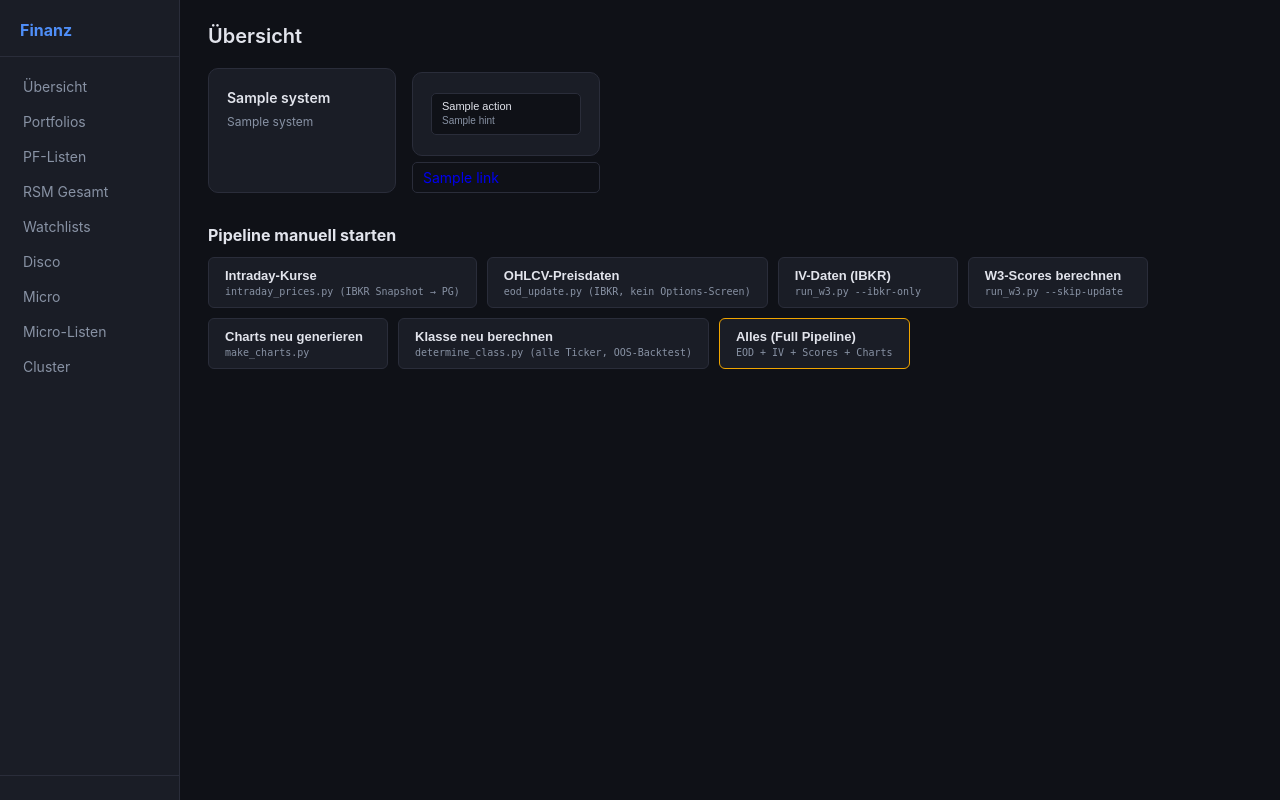
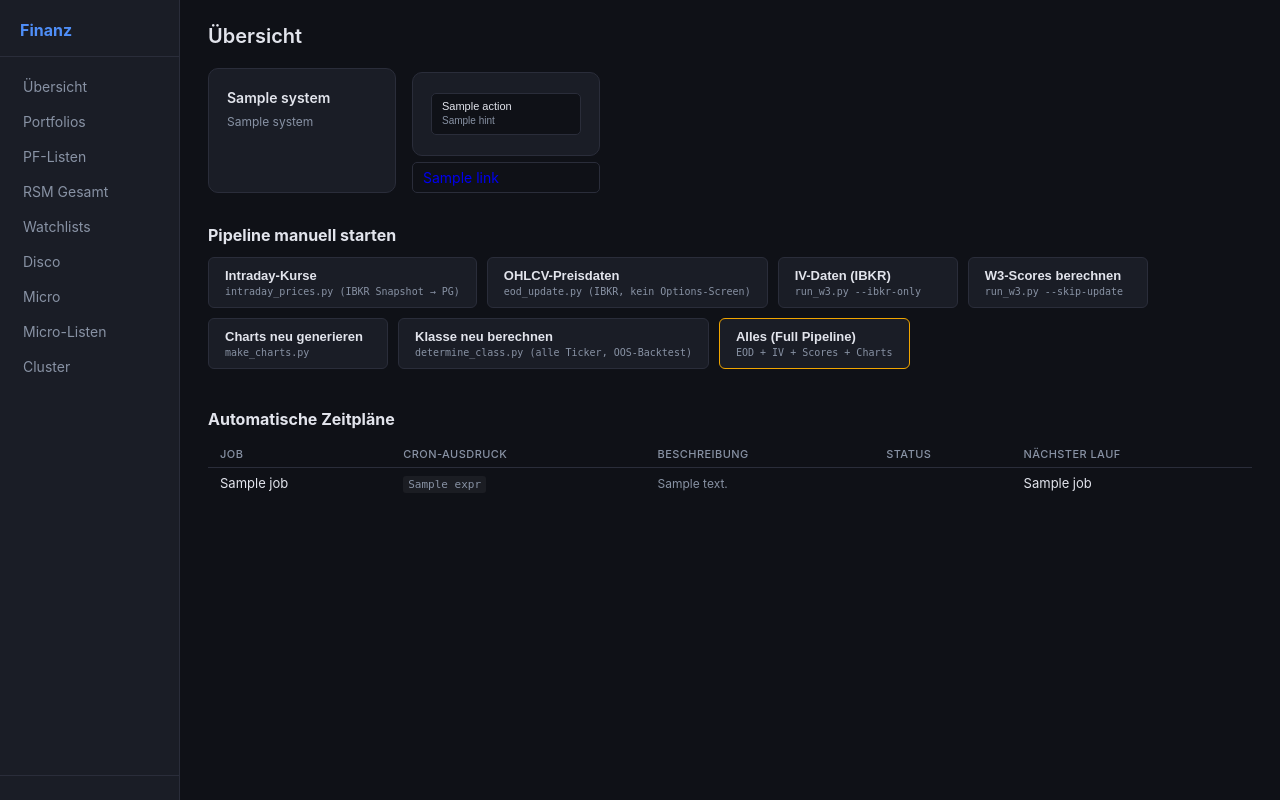
Before and after one commit to nabussan/finanz-dashboard, a Python web app: template templates/index.html in a window 1280 px wide. Run offline with Jinja, Linux system fonts and the light colour scheme; the template is opened without the code that fills it: most values are stand-ins (such as "Sample title", 1, 10 or a date in 2020); some libraries are stand-ins or nearby versions.

Commit message:
feat: Cron-Zeitplan-Tabelle auf Admin-Seite (croniter)
Co-Authored-By: Claude Sonnet 4.6 <noreply@anthropic.com>

```diff
--- a/requirements.txt
+++ b/requirements.txt
@@ -1,4 +1,5 @@
 # Runtime
+croniter>=1.4
 fastapi>=0.115
 uvicorn[standard]>=0.30
 asyncpg>=0.29
--- a/static/style.css
+++ b/static/style.css
@@ -1073,3 +1073,45 @@ td a:hover { text-decoration: underline; }
 .chart-panel { display: flex; flex-direction: column; }
 .chart-body { flex: 1; min-height: 0; position: relative; }
 #tv-chart { position: absolute; inset: 0; display: none; }
+
+/* Cron-Zeitplan-Tabelle */
+.cron-table {
+  width: 100%;
+  border-collapse: collapse;
+  margin-top: 8px;
+  font-size: 13px;
+}
+.cron-table th {
+  text-align: left;
+  padding: 6px 12px;
+  border-bottom: 1px solid var(--border);
+  color: var(--muted);
+  font-weight: 500;
+  font-size: 11px;
+  text-transform: uppercase;
+  letter-spacing: .04em;
+}
+.cron-table td {
+  padding: 7px 12px;
+  border-bottom: 1px solid rgba(255,255,255,.04);
+  vertical-align: middle;
+}
+.cron-table tr:last-child td { border-bottom: none; }
+.cron-table code {
+  font-family: monospace;
+  font-size: 11px;
+  color: var(--muted);
+  background: rgba(255,255,255,.05);
+  padding: 2px 5px;
+  border-radius: 3px;
+}
+.cron-desc { color: var(--muted); font-size: 12px; }
+.cron-next { color: var(--text); font-variant-numeric: tabular-nums; white-space: nowrap; }
+.admin-btn-dot--inline {
+  display: inline-block;
+  position: static;
+}
+.admin-btn--status-red    .admin-btn-dot--inline { background: var(--red); }
+.admin-btn--status-yellow .admin-btn-dot--inline { background: var(--orange); }
+.admin-btn--status-green  .admin-btn-dot--inline { background: var(--green); }
+.admin-btn--status-grey   .admin-btn-dot--inline { background: var(--muted); }
--- a/templates/index.html
+++ b/templates/index.html
@@ -87,4 +87,28 @@
     </button>
   </form>
 </div>
+
+<h2 style="margin-top: 40px;">Automatische Zeitpläne</h2>
+<table class="cron-table">
+  <thead>
+    <tr>
+      <th>Job</th>
+      <th>Cron-Ausdruck</th>
+      <th>Beschreibung</th>
+      <th>Status</th>
+      <th>Nächster Lauf</th>
+    </tr>
+  </thead>
+  <tbody>
+    {% for job in cron_jobs %}
+    <tr>
+      <td>{{ job.label }}</td>
+      <td><code>{{ job.expr }}</code></td>
+      <td class="cron-desc">{{ job.desc }}</td>
+      <td><span class="admin-btn-dot admin-btn-dot--inline admin-btn--status-{{ job.dot }}"></span></td>
+      <td class="cron-next">{{ job.next_label }}</td>
+    </tr>
+    {% endfor %}
+  </tbody>
+</table>
 {% endblock %}
```
Also changed, not shown: app.py (+31 -1 lines), config.py (+9 -0 lines).
